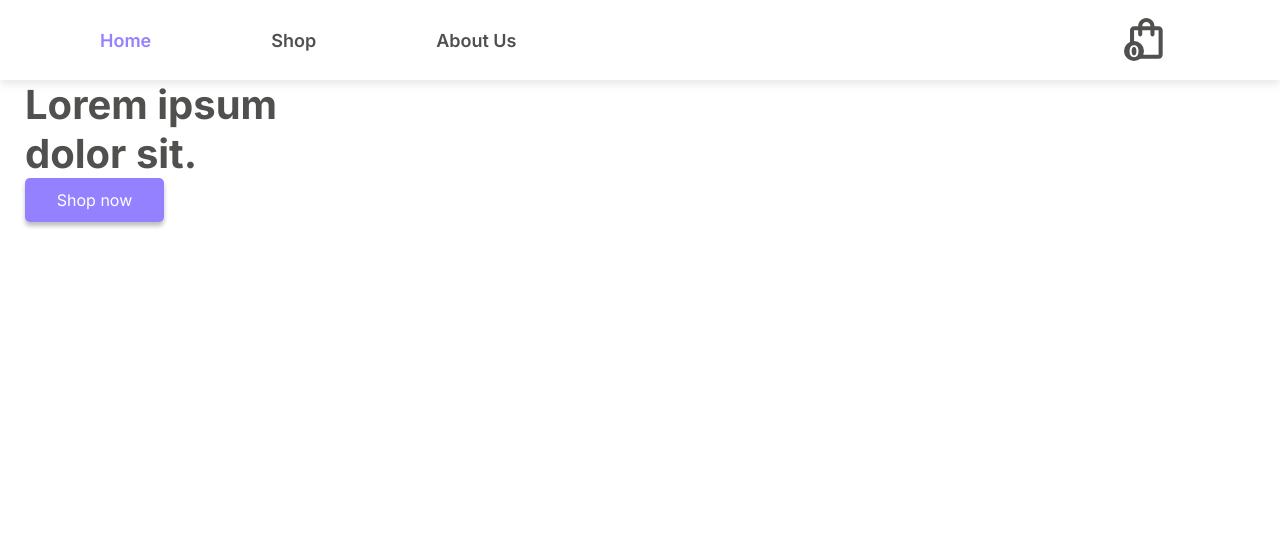
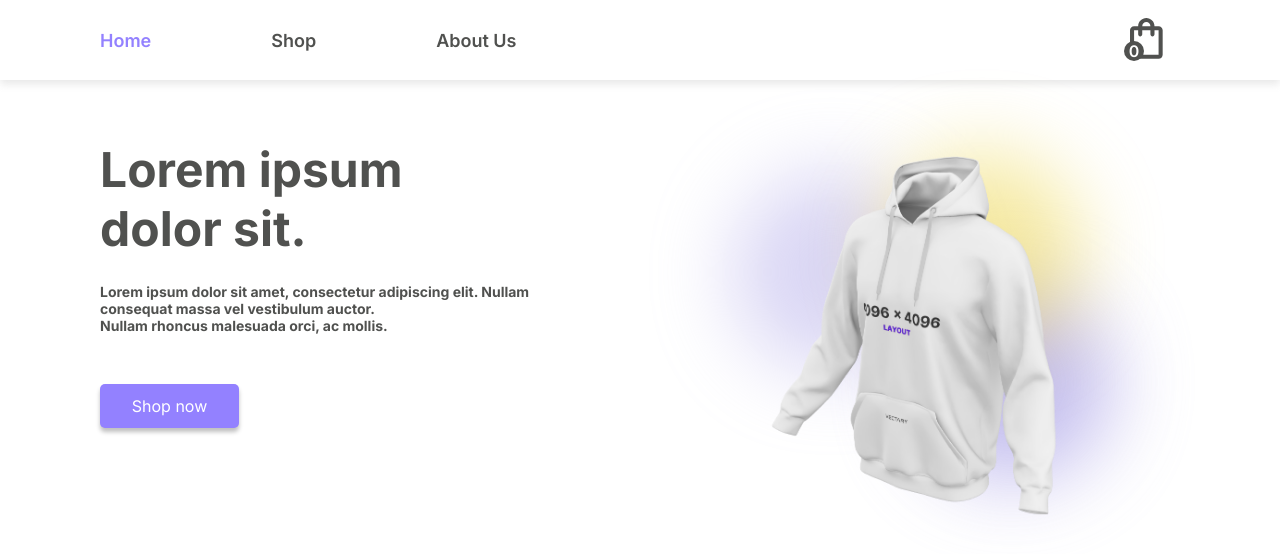
Before and after one commit to Lucas-Argerich/React-Ecommerce-V2, a React (Create React App) app: page / in a window 1280 px wide. Shown: the top 554 px of the page. Built offline with nearby package versions, Linux system fonts and the light colour scheme.

Commit message:
Pc Home & Query Changes

```diff
--- a/src/components/cartIconComponent/index.jsx
+++ b/src/components/cartIconComponent/index.jsx
@@ -16,7 +16,7 @@ const CartContainer = styled.div`
   right: 25px;
   z-index: 2;
 
-  @media (min-width: 769px) {
+  @media (min-width: 1024px) {
     background: #ffffff;
     position: relative;
     bottom: 0;
--- a/src/components/navBar/index.jsx
+++ b/src/components/navBar/index.jsx
@@ -106,7 +106,7 @@ const Left = styled.div`
 const Right = styled.div``;
 
 export default function NavBar() {
-  const isTablet = useMediaQuery("(max-width:768px)");
+  const isTablet = useMediaQuery("(max-width:1023px)");
   const [isMenuDeployed, setIsMenuDeployed] = useState(false);
 
   return (
--- a/src/pages/home/index.jsx
+++ b/src/pages/home/index.jsx
@@ -7,13 +7,29 @@ import { Link } from "react-router-dom";
 const Main = styled.main`
   padding: 0 10px 85px;
 
-  @media (min-width: 375px){
-  padding: 0 25px 85px;
+  @media (min-width: 375px) {
+    padding: 0 25px 85px;
+  }
+
+  @media (min-width: 1024px) {
+    padding: 0 100px 85px;
+    display: flex;
+    justify-content: space-evenly;
   }
 `;
 
 const Title = styled.h1`
   font-size: 2.5rem;
+
+  @media (min-width: 1024px) {
+    font-size: 3rem;
+    margin: 60px 0 25px;
+  }
+
+  @media (min-width: 1440px) {
+    font-size: 4rem;
+    margin: 120px 0 25px;
+  }
 `;
 
 const ImageContainer = styled.div`
@@ -33,6 +49,12 @@ const BackgroundCircle = styled.div`
   background-color: ${(props) =>
     props.backgroundColor ? props.backgroundColor : "#B4ADEA"};
   opacity: ${(props) => (props.opacity ? props.opacity : 0.5)};
+
+  @media (min-width: 1440px) {
+    width: 400px;
+    height: 400px;
+    filter: blur(60px);
+  }
 `;
 
 const Image = styled.img`
@@ -42,6 +64,15 @@ const Image = styled.img`
   object-position: calc(50% - 60px) 50%;
   position: relative;
   bottom: 50px;
+
+  @media (min-width: 1024px) {
+    bottom: 0;
+  }
+
+  @media (min-width: 1440px) {
+    bottom: 50px;
+    height: 750px;
+  }
 `;
 
 const Text = styled.p`
@@ -50,6 +81,14 @@ const Text = styled.p`
   width: 75%;
   position: relative;
   bottom: 50px;
+
+  @media (min-width: 1024px) {
+    bottom: 0;
+  }
+
+  @media (min-width: 1440px) {
+    font-size: 1rem;
+  }
 `;
 
 const Button = styled(Link)`
@@ -62,18 +101,35 @@ const Button = styled(Link)`
   align-items: center;
   color: #ffffff;
   box-shadow: 0px 4px 4px rgba(0, 0, 0, 0.25);
+
+  @media (min-width: 1024px) {
+    margin-top: 50px;
+  }
+
+  @media (min-width: 1440px) {
+    margin-top: 60px;
+    width: 172px;
+    height: 54px;
+    font-size: 1.1rem;
+  }
+`;
+
+const Left = styled.div``;
+
+const Right = styled.div`
+  max-width: 50%;
 `;
 
 export default function Home() {
-  const isTablet = useMediaQuery("(max-width:768px)");
+  const isTablet = useMediaQuery("(max-width:1023px)");
 
   return (
     <Main>
-      <Title>
-        Lorem ipsum <br /> dolor sit.
-      </Title>
       {isTablet ? (
         <>
+          <Title>
+            Lorem ipsum <br /> dolor sit.
+          </Title>
           <ImageContainer>
             <Image src={imageSrc} />
             <BackgroundCircle xPos="-100px" yPos="60px" />
@@ -89,11 +145,35 @@ export default function Home() {
             consequat massa vel vestibulum auctor. Nullam rhoncus malesuada
             orci, ac mollis.
           </Text>
+          <Button to="shop">Shop now</Button>
         </>
       ) : (
-        <></>
+        <>
+          <Left>
+            <Title>
+              Lorem ipsum <br /> dolor sit.
+            </Title>
+            <Text>
+              Lorem ipsum dolor sit amet, consectetur adipiscing elit. Nullam
+              consequat massa vel vestibulum auctor. <br /> Nullam rhoncus
+              malesuada orci, ac mollis.
+            </Text>
+            <Button to="shop">Shop now</Button>
+          </Left>
+          <Right>
+            <ImageContainer>
+              <Image src={imageSrc} />
+              <BackgroundCircle xPos="-100px" yPos="60px" />
+              <BackgroundCircle xPos="80px" yPos="-50px" opacity="0.8" />
+              <BackgroundCircle
+                backgroundColor="#ECD444"
+                xPos="50px"
+                yPos="80px"
+              />
+            </ImageContainer>
+          </Right>
+        </>
       )}
-      <Button to="shop">Shop now</Button>
     </Main>
   );
 }
```
